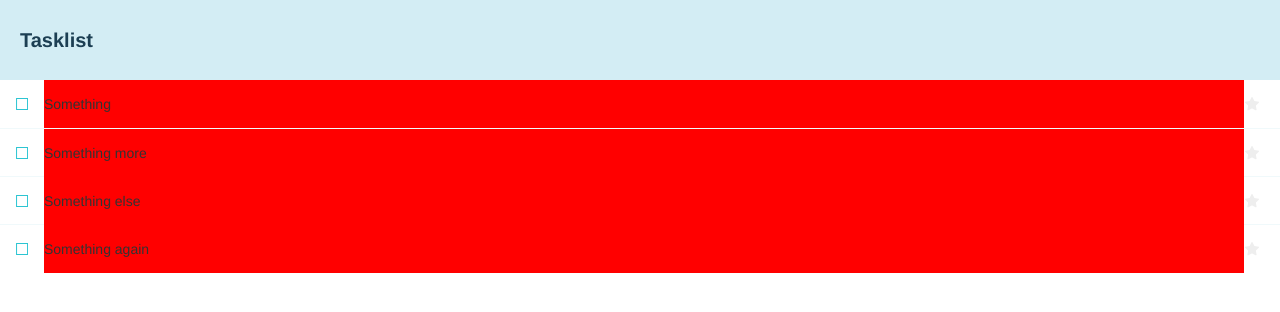
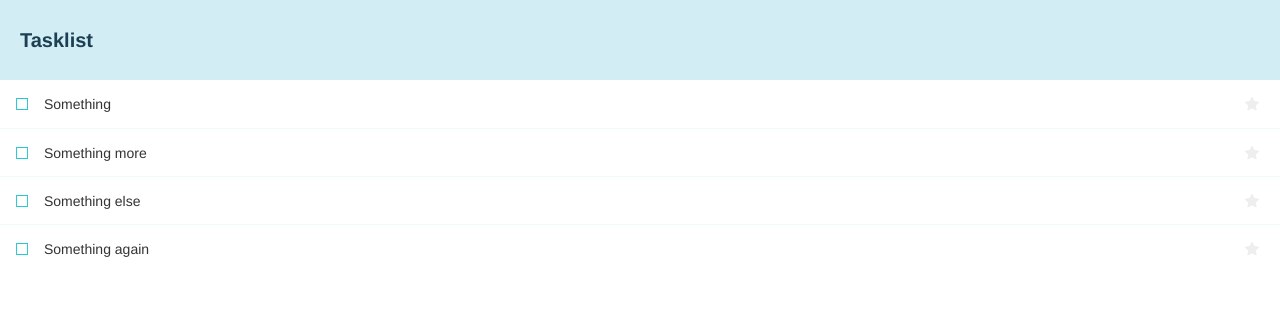
Before and after one commit to michetti/taskbox, a React (Create React App) app: page / in a window 1280 px wide. Shown: the top 312 px of the page. Built offline with nearby package versions, Linux system fonts and the light colour scheme; a web font is replaced by a local one.

Commit message:
Revert "change task background to red"

```diff
--- a/src/components/Task.js
+++ b/src/components/Task.js
@@ -9,13 +9,7 @@ export default function Task({ task: { id, title, state }, onArchiveTask, onPinT
                 <span className="checkbox-custom" onClick={() => onArchiveTask(id)} />
             </label>
             <div className="title">
-                <input
-                    type="text"
-                    value={title}
-                    readOnly={true}
-                    placeholder="Input title"
-                    style={{ background: "red" }}
-                />
+                <input type="text" value={title} readOnly={true} placeholder="Input title" />
             </div>
 
             <div className="actions" onClick={(event) => event.stopPropagation()}>
```
